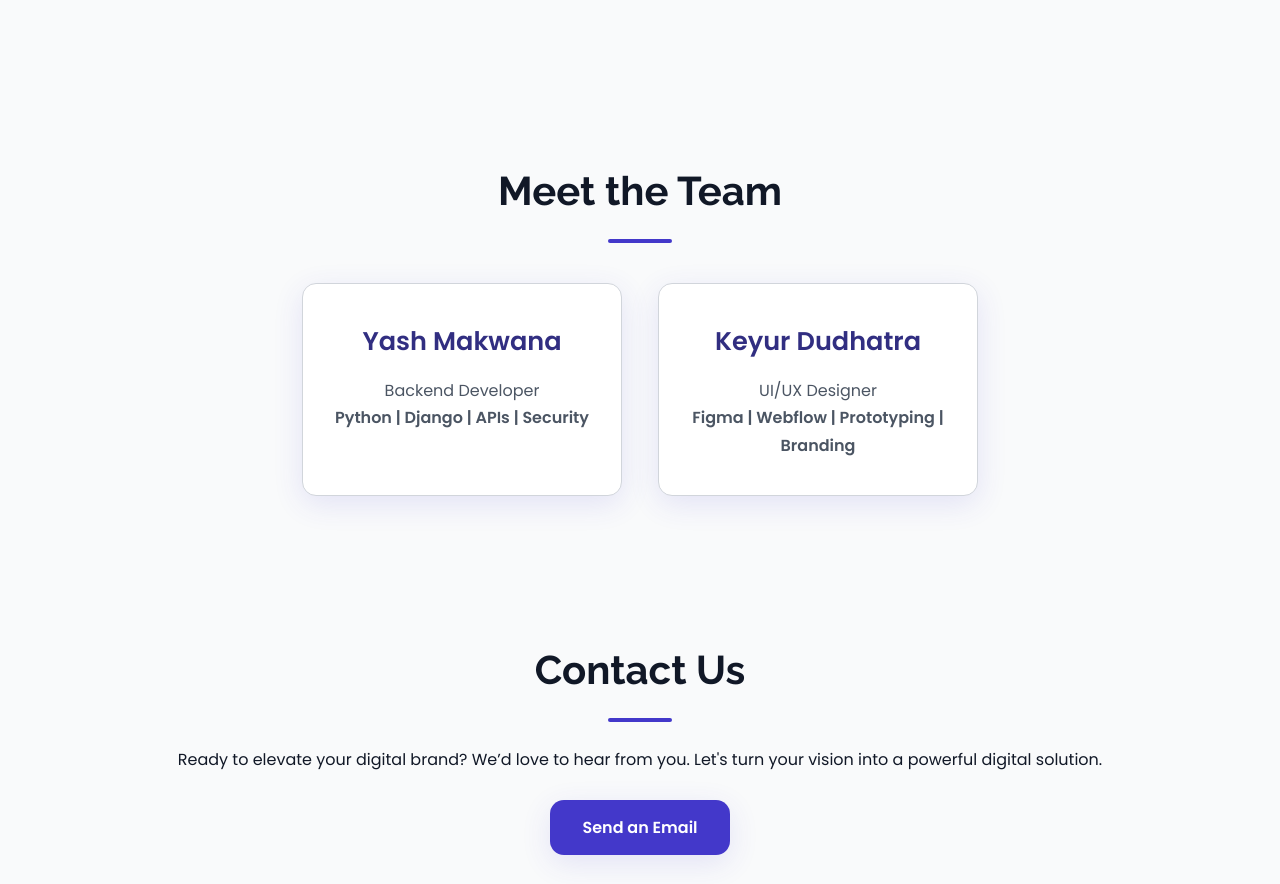
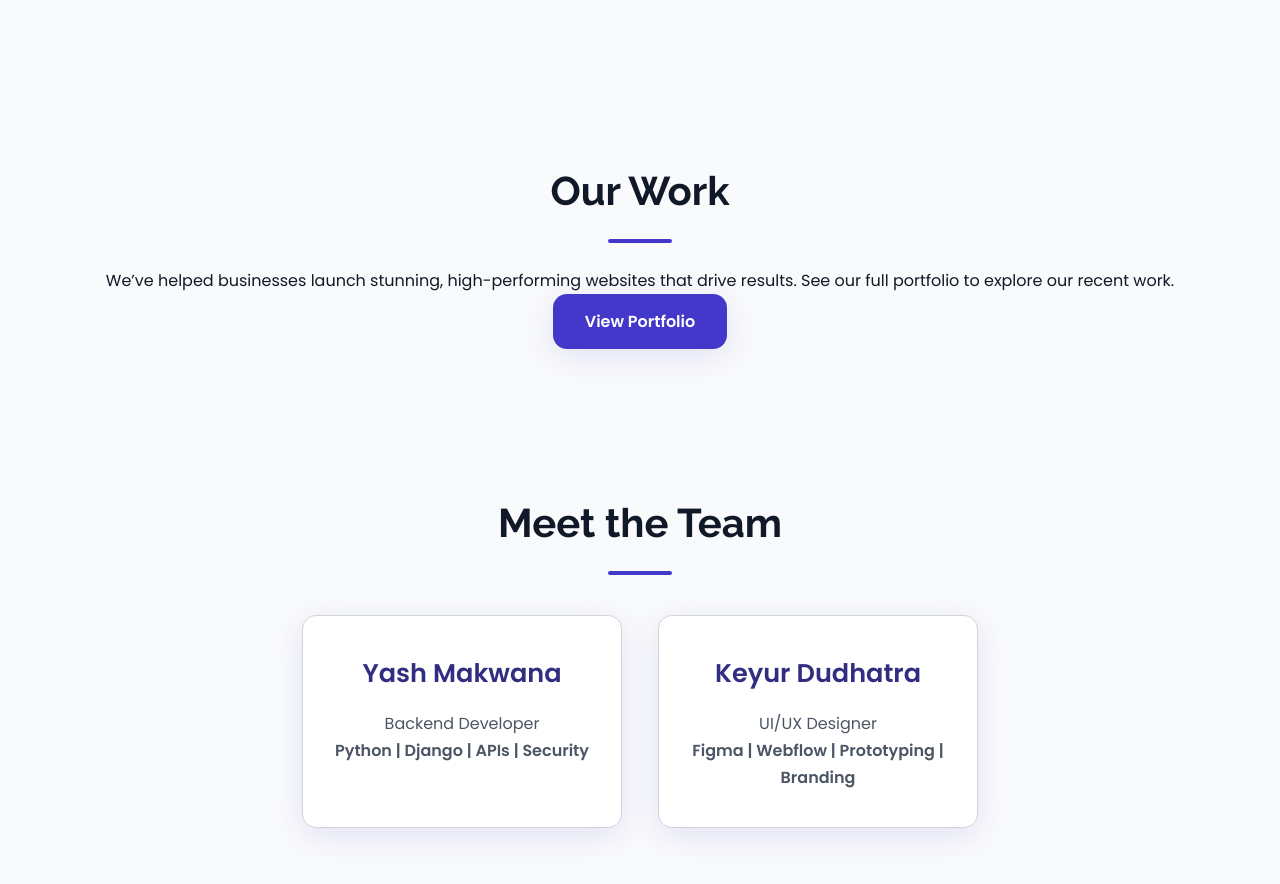
Before and after one commit to ElevateWeb7/ElevateWeb, a plain HTML site: page index.html in a window 1280 px wide. Shown: the part 1322-2206 px from the top of the page. Drawn offline with Linux system fonts and the light colour scheme.

Commit message:
index.html

```diff
--- a/index.html
+++ b/index.html
@@ -112,6 +112,15 @@
         </div>
       </section>
 
+<!-- Paste this section before the Testimonials section -->
+<!-- Our Work -->
+<section class="section" aria-labelledby="our-work-heading">
+  <h2 id="our-work-heading">Our Work</h2>
+  <p>We’ve helped businesses launch stunning, high-performing websites that drive results. See our full portfolio to explore our recent work.</p>
+  <a class="button" href="https://elevateweb7.github.io/Portfolio/" target="_blank" rel="noopener noreferrer" role="button" aria-label="Visit our portfolio site">View Portfolio</a>
+</section>
+
+
 	<section class="section">
       <h2>Meet the Team</h2>
       <div class="team-grid">
@@ -125,6 +134,8 @@
         </div>
       </div>
     </section>
+
+
 
       <section class="section" id="contact" aria-labelledby="contact-heading">
         <h2 id="contact-heading">Contact Us</h2>
```
